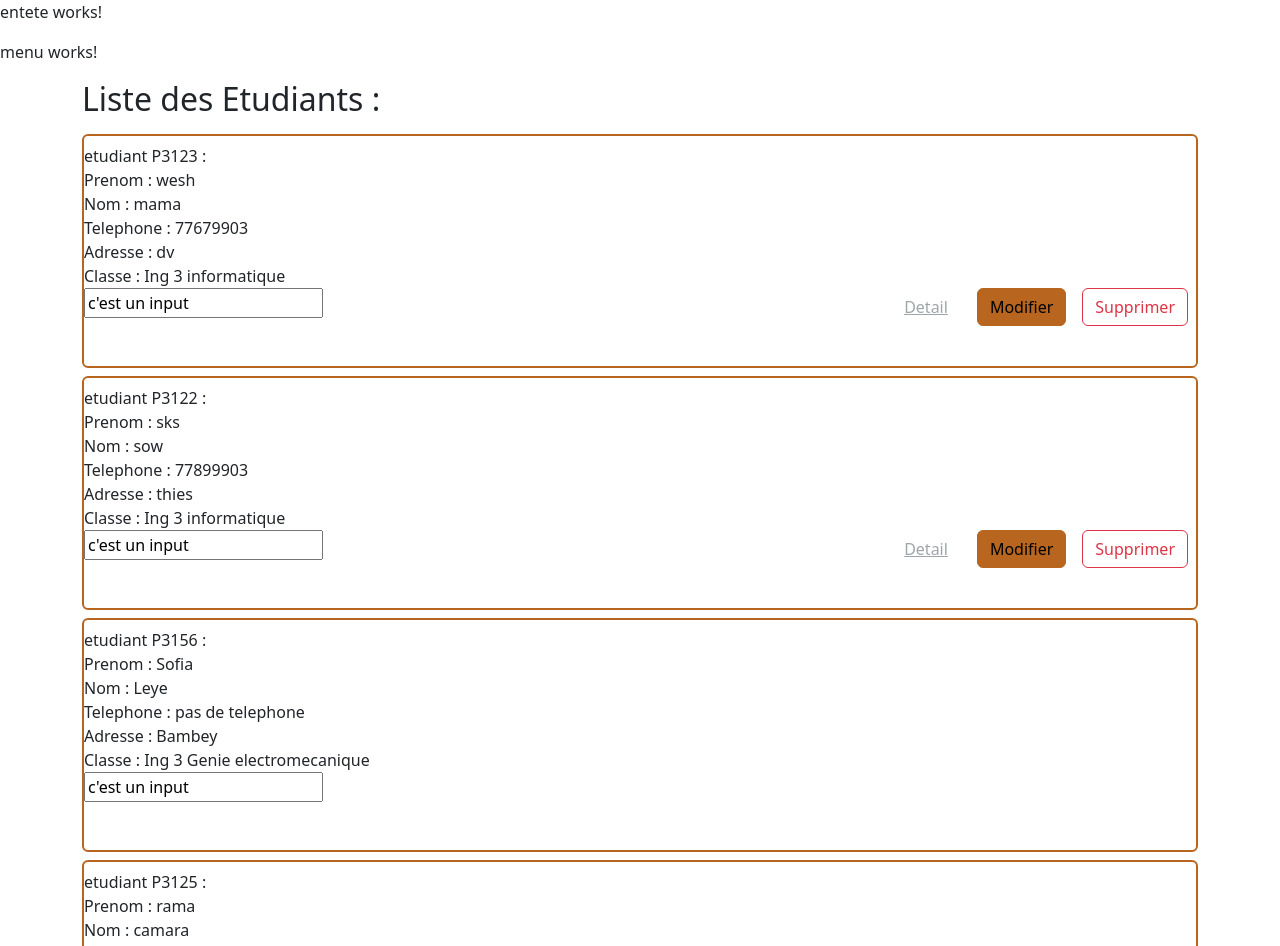
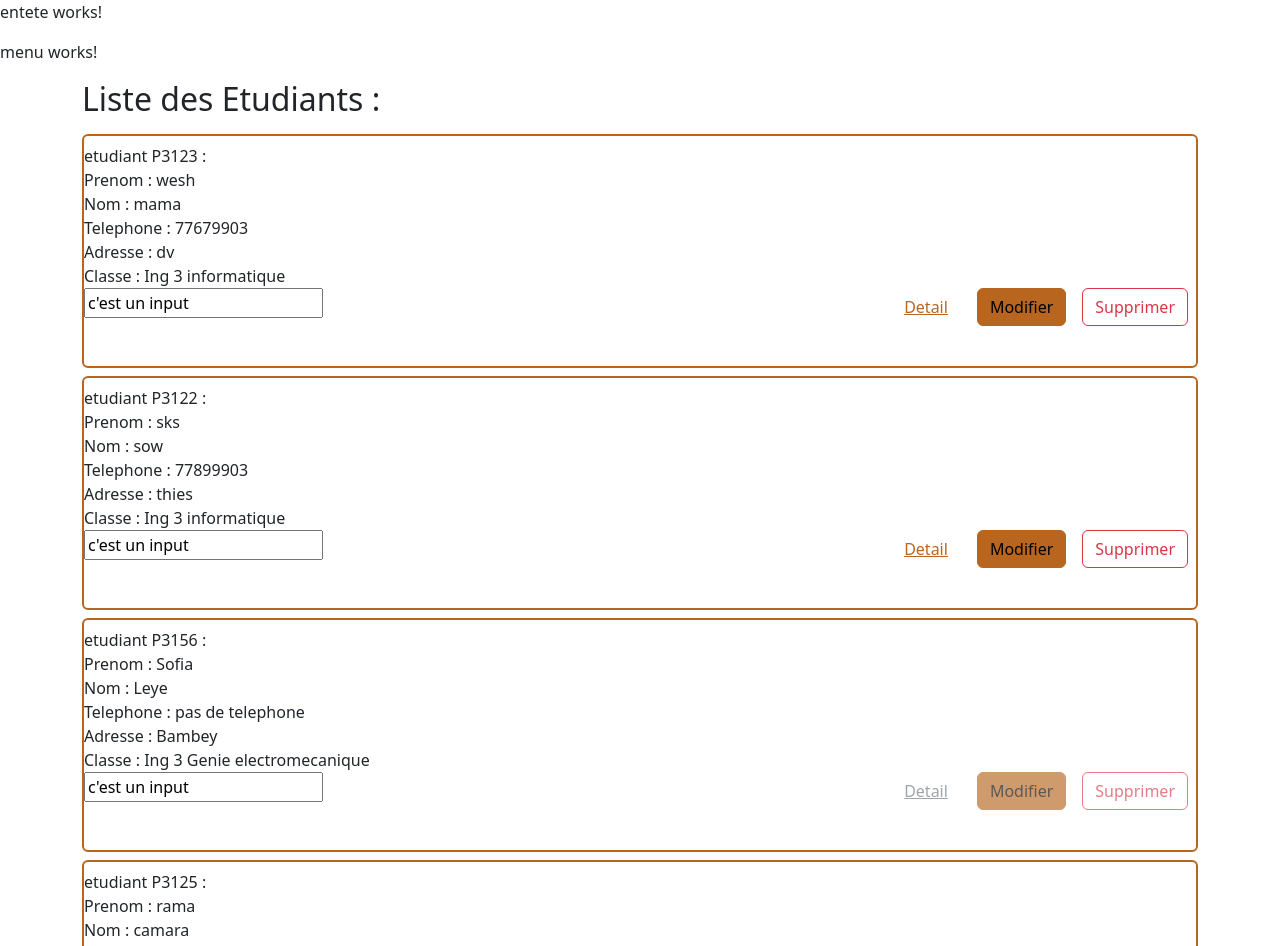
Before and after one commit to mame-khady/PROJETANGULAR2025, an Angular app: page /etudiants in a window 1280 px wide. Shown: the top 946 px of the page. Built offline with nearby package versions, Linux system fonts and the light colour scheme.

Commit message:
variable binding

```diff
--- a/src/app/liste-etudiant/liste-etudiant.component.html
+++ b/src/app/liste-etudiant/liste-etudiant.component.html
@@ -20,11 +20,11 @@
 
                <span>Classe :</span>
                <span> {{e.classe.nom}}</span><br>
-               <input type="{{inputType}}" value="{{inputValue}}" />
-               <div style="float: right;" *ngIf="e.classe.filiere.code=='INF'">
-                <button type="button" class="btn btn-link mx-2" disabled="true">Detail</button>
-                <button type="button" class="btn btn-primary mx-2">Modifier</button>
-                <button type="button" class="btn btn-outline-danger mx-2">Supprimer</button>
+               <input [type]="inputType" [value]="inputValue" />
+               <div style="float: right;">
+                <button type="button" class="btn btn-link mx-2" [disabled]="e.classe.filiere.code!='INF'">Detail</button>
+                <button type="button" class="btn btn-primary mx-2" [disabled]="e.classe.filiere.code!='INF'">Modifier</button>
+                <button type="button" class="btn btn-outline-danger mx-2" [disabled]="e.classe.filiere.code!='INF'">Supprimer</button>
             </div>
             </div>
         </div>
```
